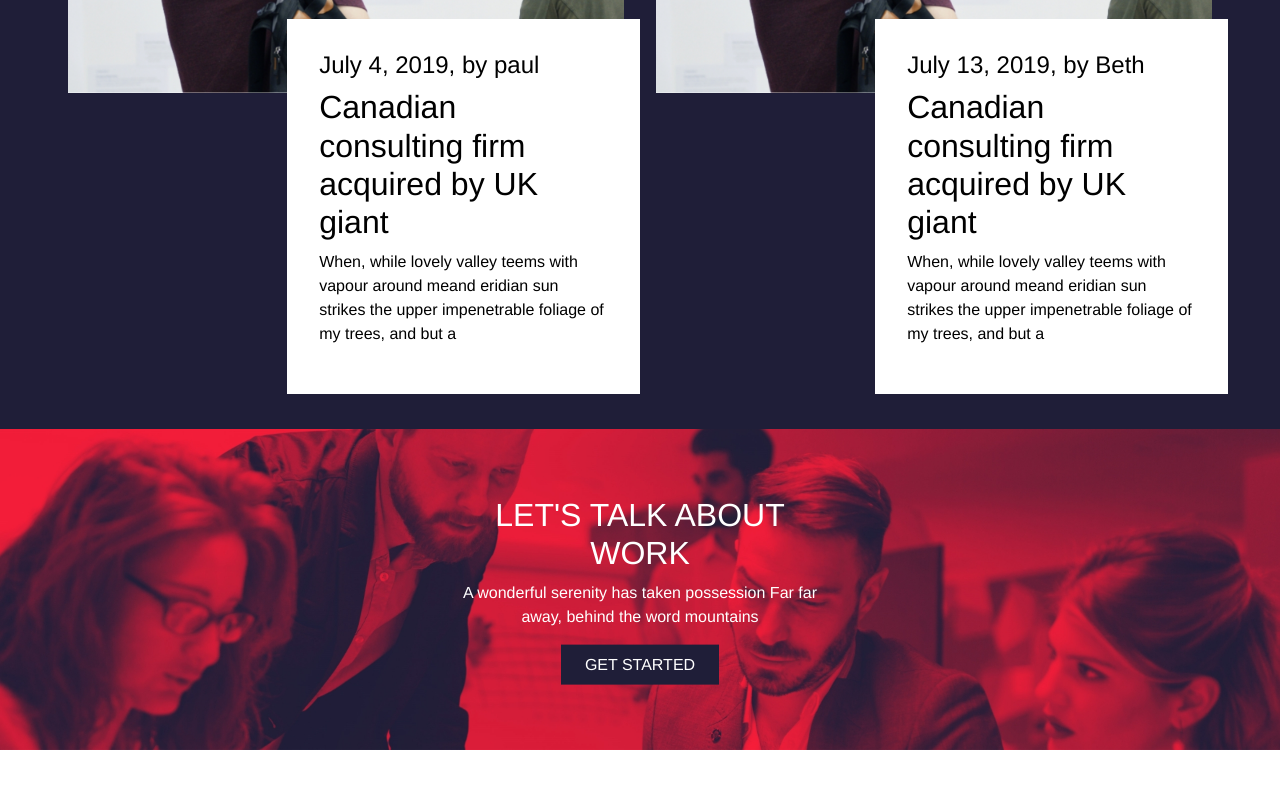
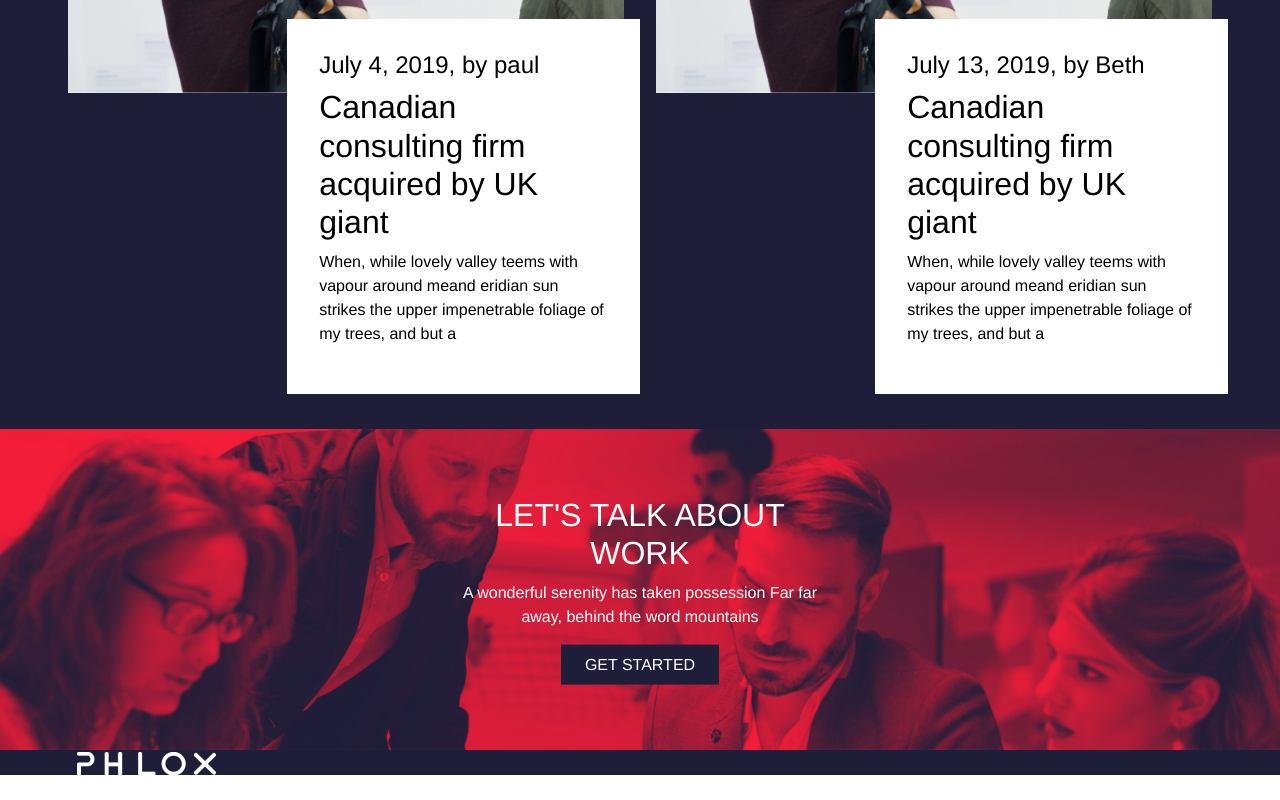
Before and after one commit to AndreaNocciolini/proj-html-vuejs, a Vue app: page / in a window 1280 px wide. Shown: the part 4176-4976 px from the top of the page. After the commit the page ends 4951 px from the top, so only its background shows below. Built offline with nearby package versions, Linux system fonts and the light colour scheme.

Commit message:
start footer

```diff
--- a/src/components/Footer.vue
+++ b/src/components/Footer.vue
@@ -1,6 +1,9 @@
 <template>
   <footer>
-      <div>
+      <div class="links-container">
+          <div class="logo">
+              <img src="../assets/images/logotype-2-139x23.png" alt="">
+          </div>
       </div>
   </footer>
 </template>
@@ -12,8 +15,12 @@ export default {
 </script>
 
 <style lang="scss" scoped>
-    div{
+    footer{
         width: 100%;
-        height: 50px;
+        background-color: var(--bg-dark-3);
+        .links-container {
+            width: 88%;
+            margin: 0 auto;
+        }
     }
 </style>
```
